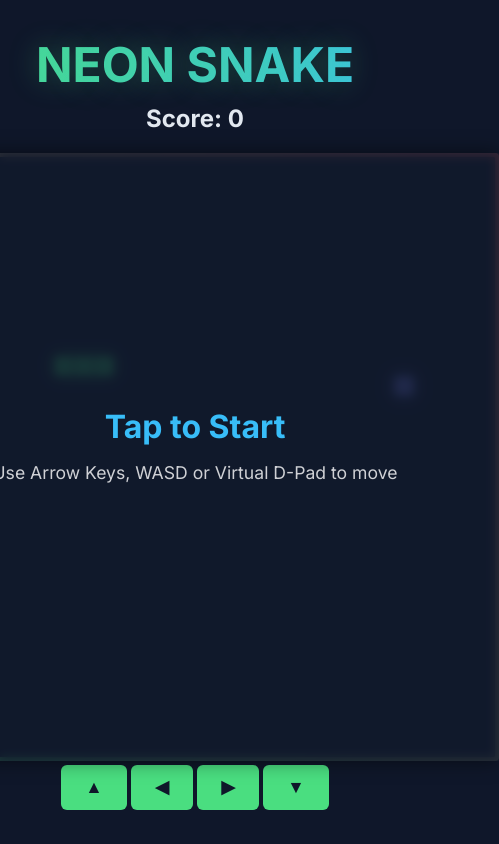
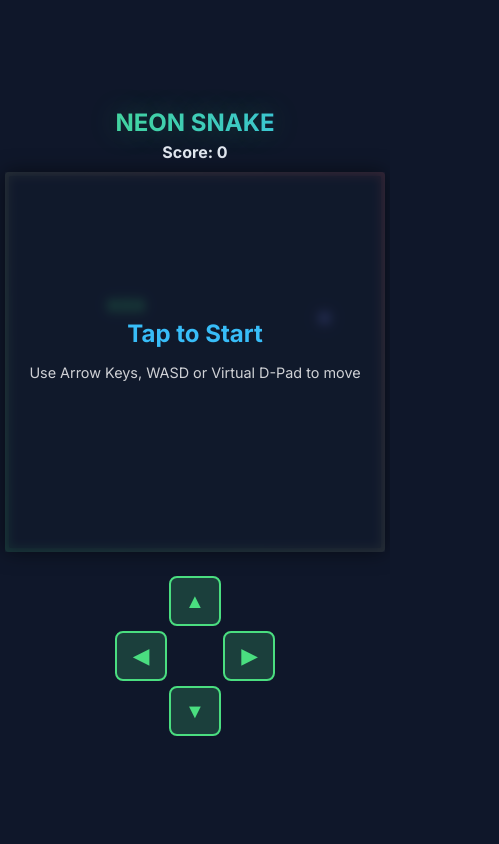
Before and after one commit to Ushers101/neon-snake, a plain HTML site: page index.html in a window 390 px wide. Shown: the whole page, 499 px wide, since content can reach past the window. Drawn offline with Linux system fonts and the light colour scheme.

Commit message:
Add mobile support - Update CSS with responsive design and virtual D-Pad

```diff
--- a/style.css
+++ b/style.css
@@ -24,11 +24,15 @@ body {
     align-items: center;
     min-height: 100vh;
     overflow: hidden;
+    -webkit-tap-highlight-color: transparent;
 }
 
 .game-container {
     text-align: center;
     position: relative;
+    width: 100%;
+    max-width: 650px;
+    padding: 10px;
 }
 
 .header {
@@ -58,12 +62,15 @@ h1 {
     background: linear-gradient(45deg, var(--snake-color), var(--food-color));
     border-radius: 4px;
     box-shadow: 0 0 20px rgba(0, 0, 0, 0.5);
+    max-width: 100%;
 }
 
 canvas {
     background-color: var(--canvas-bg);
     display: block;
     border-radius: 2px;
+    max-width: 100%;
+    height: auto;
 }
 
 .overlay {
@@ -107,6 +114,8 @@ button {
     border-radius: 6px;
     cursor: pointer;
     transition: transform 0.1s, box-shadow 0.2s;
+    -webkit-tap-highlight-color: transparent;
+    user-select: none;
 }
 
 button:hover {
@@ -117,3 +126,157 @@ button:hover {
 button:active {
     transform: scale(0.95);
 }
+
+/* Virtual D-Pad Styles */
+.virtual-dpad {
+    position: relative;
+    width: 200px;
+    height: 200px;
+    margin: 30px auto 0;
+    display: none; /* Hidden by default, shown on mobile */
+}
+
+.dpad-btn {
+    position: absolute;
+    width: 60px;
+    height: 60px;
+    background: rgba(74, 222, 128, 0.2);
+    border: 2px solid var(--snake-color);
+    border-radius: 8px;
+    font-size: 24px;
+    color: var(--snake-color);
+    cursor: pointer;
+    transition: all 0.1s;
+    display: flex;
+    align-items: center;
+    justify-content: center;
+    user-select: none;
+    -webkit-user-select: none;
+    touch-action: manipulation;
+}
+
+.dpad-btn:active {
+    background: rgba(74, 222, 128, 0.4);
+    box-shadow: 0 0 15px var(--snake-color);
+    transform: scale(0.95);
+}
+
+.dpad-up {
+    top: 0;
+    left: 50%;
+    transform: translateX(-50%);
+}
+
+.dpad-down {
+    bottom: 0;
+    left: 50%;
+    transform: translateX(-50%);
+}
+
+.dpad-left {
+    left: 0;
+    top: 50%;
+    transform: translateY(-50%);
+}
+
+.dpad-right {
+    right: 0;
+    top: 50%;
+    transform: translateY(-50%);
+}
+
+/* Mobile Responsive Styles */
+@media (max-width: 768px) {
+    h1 {
+        font-size: 2rem;
+    }
+
+    .score-board {
+        font-size: 1.2rem;
+    }
+
+    h2 {
+        font-size: 1.5rem;
+    }
+
+    p {
+        font-size: 0.9rem;
+        padding: 0 10px;
+    }
+
+    .virtual-dpad {
+        display: block; /* Show D-Pad on mobile */
+    }
+
+    canvas {
+        width: 100%;
+        height: auto;
+    }
+
+    .canvas-wrapper {
+        width: 100%;
+    }
+}
+
+@media (max-width: 480px) {
+    .game-container {
+        padding: 5px;
+    }
+
+    h1 {
+        font-size: 1.5rem;
+        margin-bottom: 5px;
+    }
+
+    .score-board {
+        font-size: 1rem;
+    }
+
+    .header {
+        margin-bottom: 10px;
+    }
+
+    .virtual-dpad {
+        width: 160px;
+        height: 160px;
+        margin: 20px auto 0;
+    }
+
+    .dpad-btn {
+        width: 50px;
+        height: 50px;
+        font-size: 20px;
+    }
+}
+
+/* Landscape mode optimization */
+@media (max-height: 600px) and (orientation: landscape) {
+    .game-container {
+        display: flex;
+        align-items: center;
+        gap: 20px;
+    }
+
+    .header {
+        position: absolute;
+        top: 10px;
+        left: 50%;
+        transform: translateX(-50%);
+        margin: 0;
+        z-index: 10;
+    }
+
+    h1 {
+        font-size: 1.5rem;
+        margin-bottom: 0;
+    }
+
+    .score-board {
+        display: inline-block;
+        margin-left: 20px;
+    }
+
+    .virtual-dpad {
+        margin: 0;
+    }
+}
```
